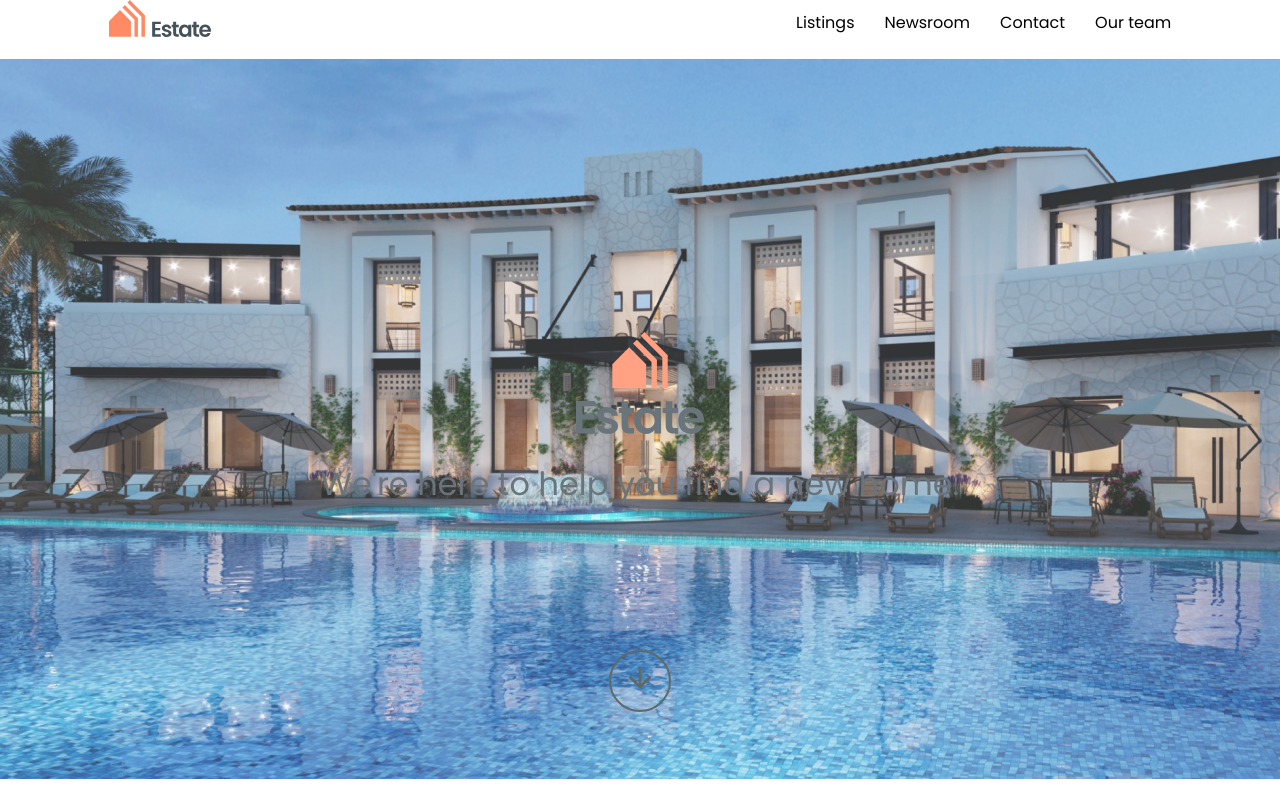
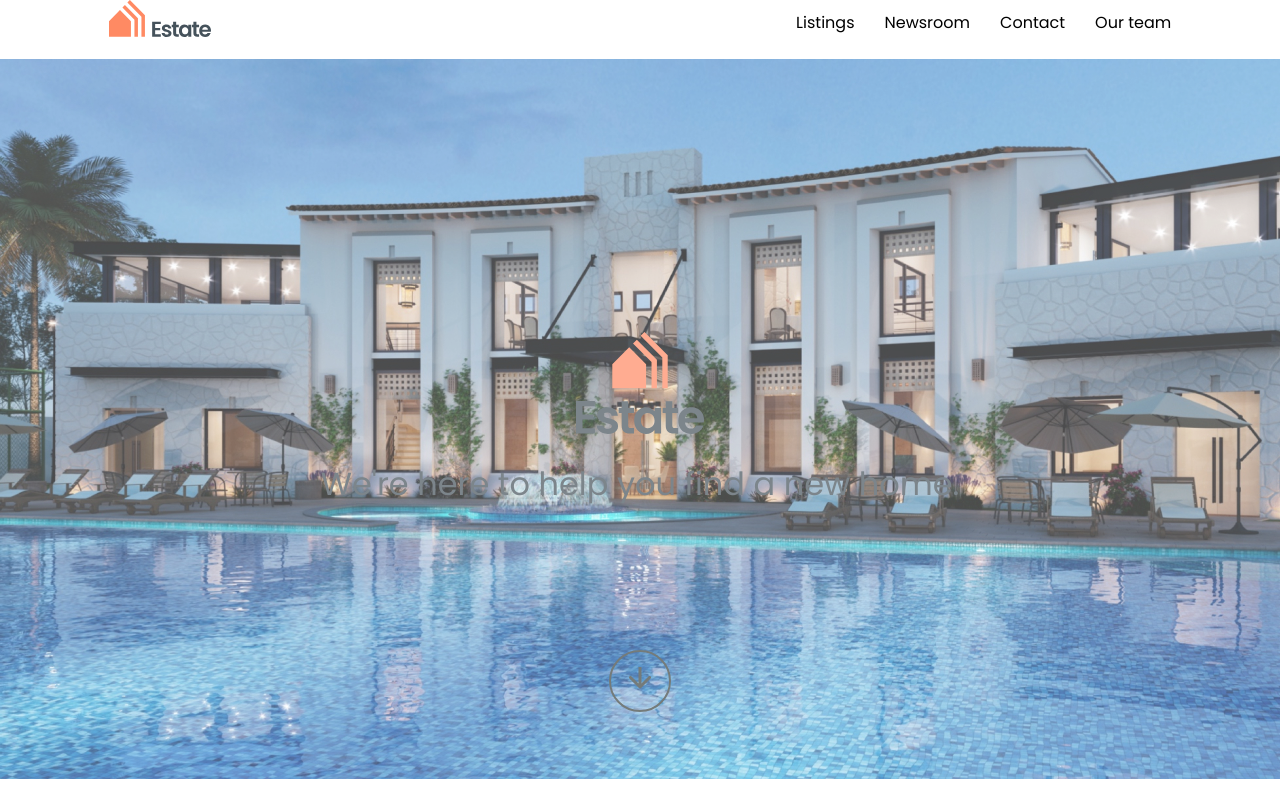
Before and after one commit to bakayKazybekov/estate-shop, a plain HTML site: page index.html in a window 1280 px wide. Shown: the top 796 px of the page. Drawn offline with Linux system fonts and the light colour scheme.

Commit message:
fix-commit

```diff
--- a/style.css
+++ b/style.css
@@ -52,6 +52,8 @@ h4 {
 
 /* Site inner */
 
+
+
 .inner {
   display: flex;
   justify-content: center;
@@ -59,7 +61,7 @@ h4 {
   height: 90vh;
   margin-top: 15px;
   background-image: url(bg-1.jpg);
-  opacity: .8;
+  opacity: .7;
 }
 
 .inner__block {
```
Also changed, not shown: index.html (+5 -5 lines).
